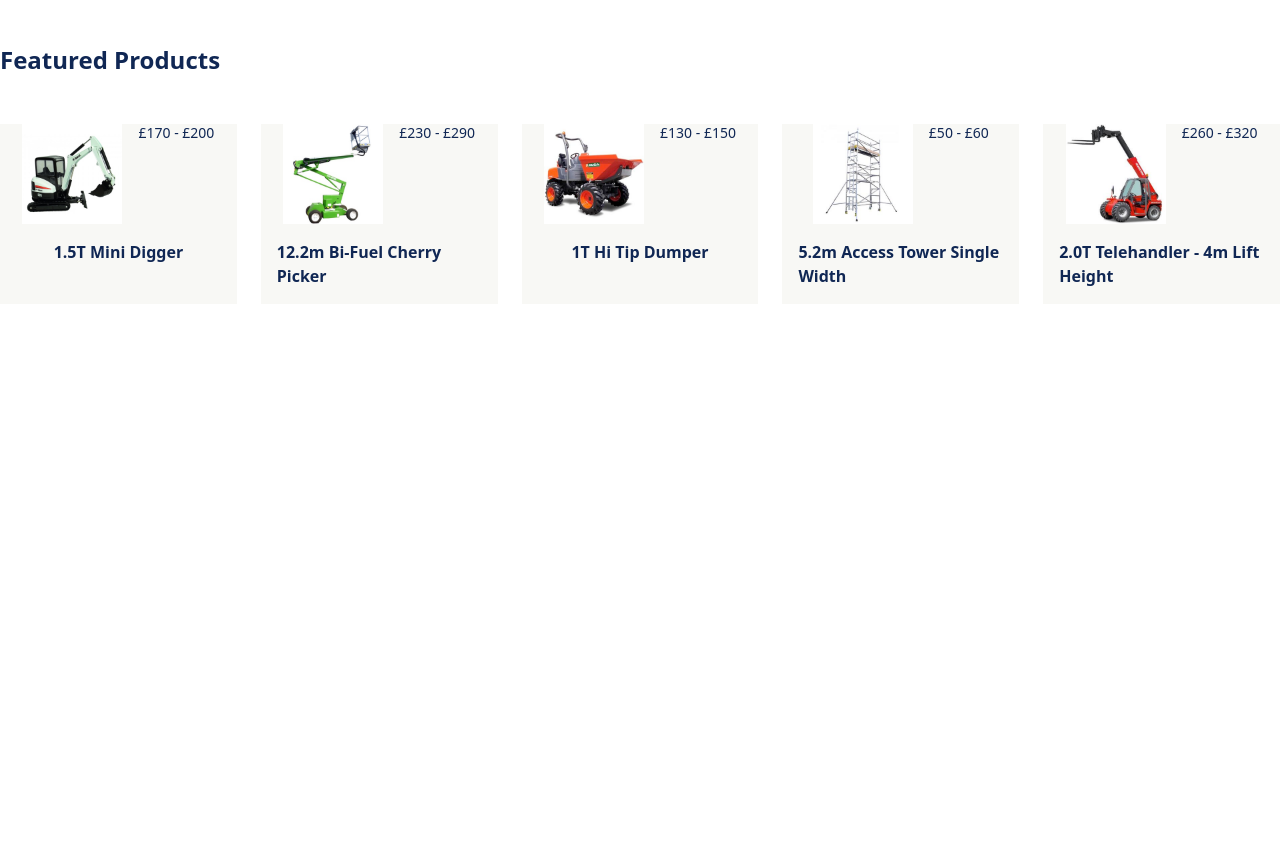
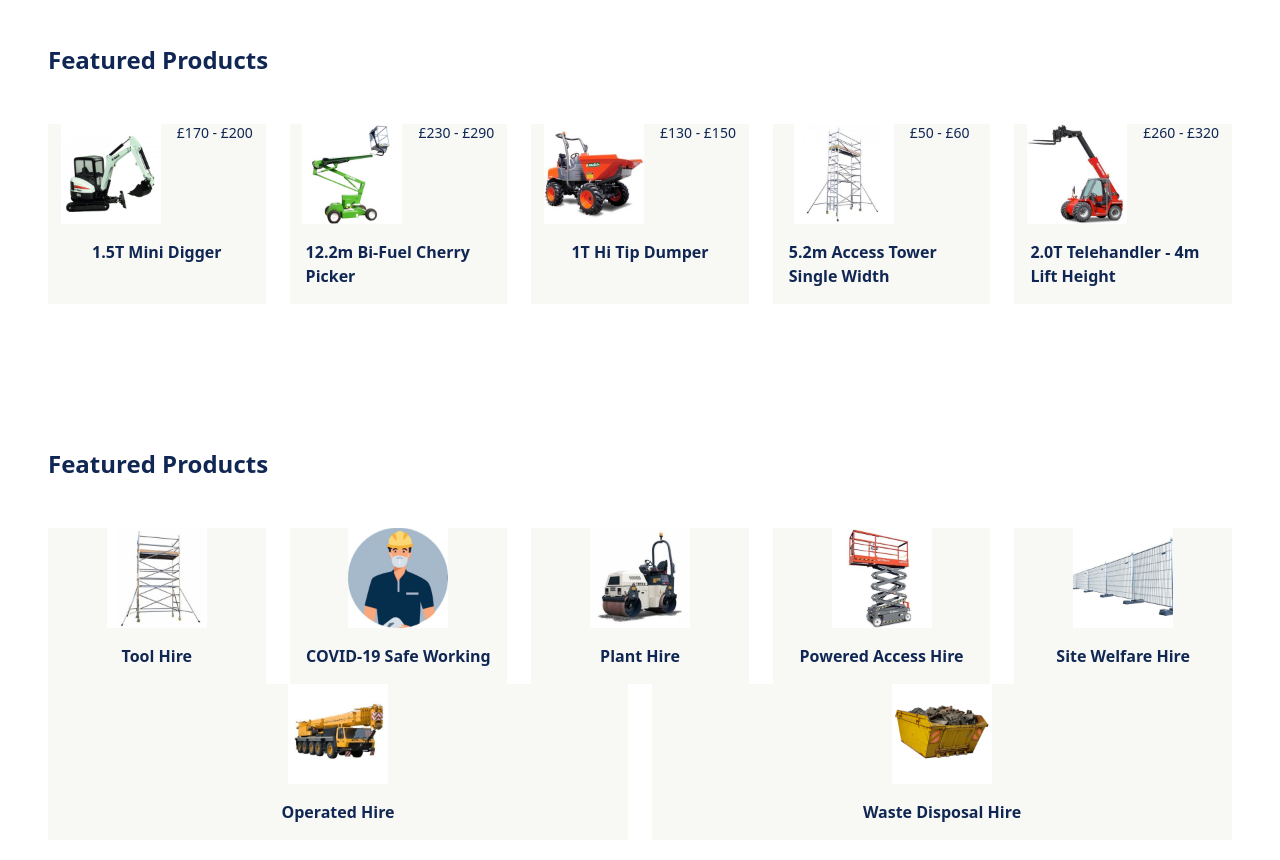
Before and after one commit to gmanninglive/yardlink-tech-task, a Next.js app: page / in a window 1280 px wide. Shown: the part 1100-1960 px from the top of the page. Before the commit the page ends 1452 px from the top, so only its background shows below. Built offline with nearby package versions, Linux system fonts and the light colour scheme.

Commit message:
Categories Fleshed out, Add Card component

```diff
--- a/components/Nav/Nav.jsx
+++ b/components/Nav/Nav.jsx
@@ -6,7 +6,7 @@ import Link from "next/Link";
 export default function Nav() {
   return (
     <>
-      <div className="w-full fixed top-0 flex py-1 px-5 gap-x-4 flex justify-between items-center bg-white z-[100]">
+      <div className="w-full fixed top-0 flex py-1 px-5 gap-x-4 flex justify-between items-center bg-white border-b-2 border-yardblue z-[100] ">
         {/* Logo */}
         <Image
           src="/branding/yardlink-logo.svg"
--- /dev/null
+++ b/components/cards/StandardCard.jsx
@@ -0,0 +1,30 @@
+import Image from "next/image";
+import PropTypes from 'prop-types';
+
+StandardCard.propTypes = {
+    data: PropTypes.shape({
+        name: PropTypes.string.isRequired,
+        thumbnail: PropTypes.string.isRequired,
+        price: PropTypes.string //Not required.
+    })
+}
+
+// TODO Add link with animation
+
+export default function StandardCard({ data }) {
+  const { thumbnail, name, price } = data;
+
+  return (
+    <>
+      <div className="w-2/12 flex flex-col flex-grow items-center bg-[#F8F8F5]">
+        <div className="flex justify-start gap-x-4">
+          <Image src={thumbnail} width={100} height={100} alt={name} />
+
+          {/* If No price variable price is removed */}
+          {!!price && <p className="text-sm leading-tight">{price}</p>}
+        </div>
+        <p className="p-4 font-bold">{name}</p>
+      </div>
+    </>
+  );
+}
--- /dev/null
+++ b/components/categories/Categories.jsx
@@ -0,0 +1,23 @@
+
+import StandardCard from '../cards/StandardCard';
+import categories from './categories.json';
+
+export default function Categories (){
+
+    return (
+    <>
+      <div className="p-12 ">
+        {/* Title */}
+        <h3 className="py-12 text-2xl font-bold">Featured Products</h3>
+        {/* Categories */}
+        <div className="flex flex-wrap  gap-x-6">
+          {categories.map((category, idx) => {
+            return (
+                <StandardCard data={category} key={idx} />
+            );
+          })}
+        </div>
+      </div>
+    </>
+    )
+}
--- /dev/null
+++ b/components/categories/categories.json
@@ -0,0 +1,38 @@
+[
+    {
+        "id": 1,
+        "name": "Tool Hire",
+        "thumbnail" : "/images/categories/toolhire.jpg"
+    },
+    {
+        "id": 2,
+        "name": "COVID-19 Safe Working",
+        "thumbnail" : "/images/categories/covid.jpg"
+    },
+    {
+        "id": 3,
+        "name": "Plant Hire",
+        "thumbnail" : "/images/categories/plant.jpg"
+    },
+    {
+        "id": 4,
+        "name": "Powered Access Hire",
+        "thumbnail" : "/images/categories/powered-access.jpg"
+    },
+    {
+        "id": 5,
+        "name": "Site Welfare Hire",
+        "thumbnail" : "/images/categories/site-welfare.jpg"
+    },
+    {
+        "id": 6,
+        "name": "Operated Hire",
+        "thumbnail" : "/images/categories/operated-hire.jpg"
+    },
+    {
+        "id": 7,
+        "name": "Waste Disposal Hire",
+        "thumbnail" : "/images/categories/skip.jpg"
+    }
+
+]
--- a/components/hero/Hero.jsx
+++ b/components/hero/Hero.jsx
@@ -1,5 +1,6 @@
 import BulletBanner from "../banners/BulletBanner";
 
+// TODO Add Link to Logo
 // TODO Maybe make search bar into component
 
 export default function Hero() {
--- a/components/products/Featured.jsx
+++ b/components/products/Featured.jsx
@@ -1,28 +1,22 @@
 import Image from "next/image";
+import StandardCard from "../cards/StandardCard";
 
 import featuredProducts from "./featuredproducts.json";
 
 export default function Featured() {
   return (
     <>
-      <div className="py-12">
+      <div className="p-12 ">
         {/* Title */}
         <h3 className="py-12 text-2xl font-bold">Featured Products</h3>
         {/* Products */}
-        <ul className="flex flex-wrap  gap-x-6">
-          {featuredProducts.map((product) => {
-            const { id, name, price, thumbnail } = product;
+        <div className="flex flex-wrap  gap-x-6">
+          {featuredProducts.map((product, idx) => {
             return (
-              <ul className="w-2/12 flex flex-col flex-grow items-center bg-[#F8F8F5]">
-                <div className="flex justify-start gap-x-4">
-                  <Image src={thumbnail} width={100} height={100} alt={name} />
-                  <p className="text-sm leading-tight">{price}</p>
-                </div>
-                <p className="p-4 font-bold">{name}</p>
-              </ul>
+                <StandardCard data={product} key={idx} />
             );
           })}
-        </ul>
+        </div>
       </div>
     </>
   );
--- a/package.json
+++ b/package.json
@@ -7,6 +7,7 @@
   },
   "dependencies": {
     "next": "latest",
+    "prop-types": "^15.7.2",
     "react": "^17.0.2",
     "react-dom": "^17.0.2"
   },
--- a/pages/index.js
+++ b/pages/index.js
@@ -1,7 +1,8 @@
 import Head from "next/head";
 import MarketingBanner from "../components/banners/MarketingBanner";
+import Categories from "../components/categories/Categories";
 import Hero from "../components/hero/Hero";
-import Nav from "../components/Nav/Nav";
+import Nav from "../components/nav/Nav";
 import Featured from "../components/products/Featured";
 
 export default function Home() {
@@ -19,10 +20,10 @@ export default function Home() {
       <main className="flex flex-col w-full flex-1 relative">
 
         <Nav />
-
         <Hero />
         <MarketingBanner />
         <Featured />
+        <Categories />
       </main>
     </div>
   );
```
Also changed, not shown: public/images/categories/toolhire.jpg (renamed from public/images/categories/tower.jpg), 1 other file (tests, documents, lock files or other folders).
